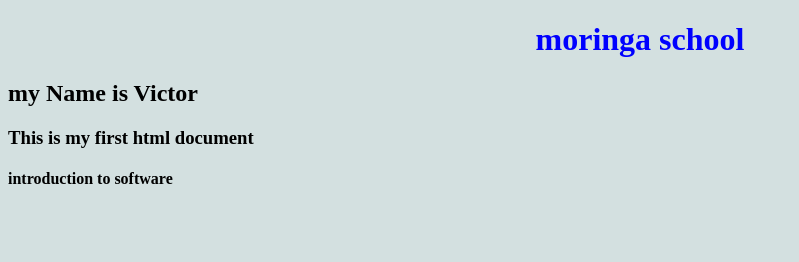
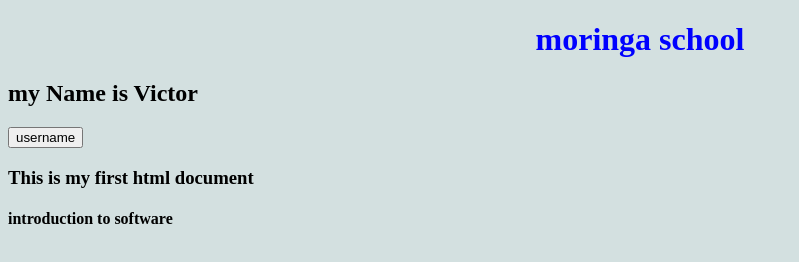
Before and after one commit to victorkibet-code/html-intro, a plain HTML site: page index.html in a window 1280 px wide. Shown: the whole page, without its empty margins (0-799 px from the left). Drawn offline with Linux system fonts and the light colour scheme.

Commit message:
username button

```diff
--- a/index.html
+++ b/index.html
@@ -7,6 +7,7 @@
 <body>
     <h1>moringa school</h1>
     <h2>my Name is Victor </h2>
+    <input type="button"  value="username">
     <h3>This is my first html document</h3>
     <h4>introduction to software</h4>
 
```
